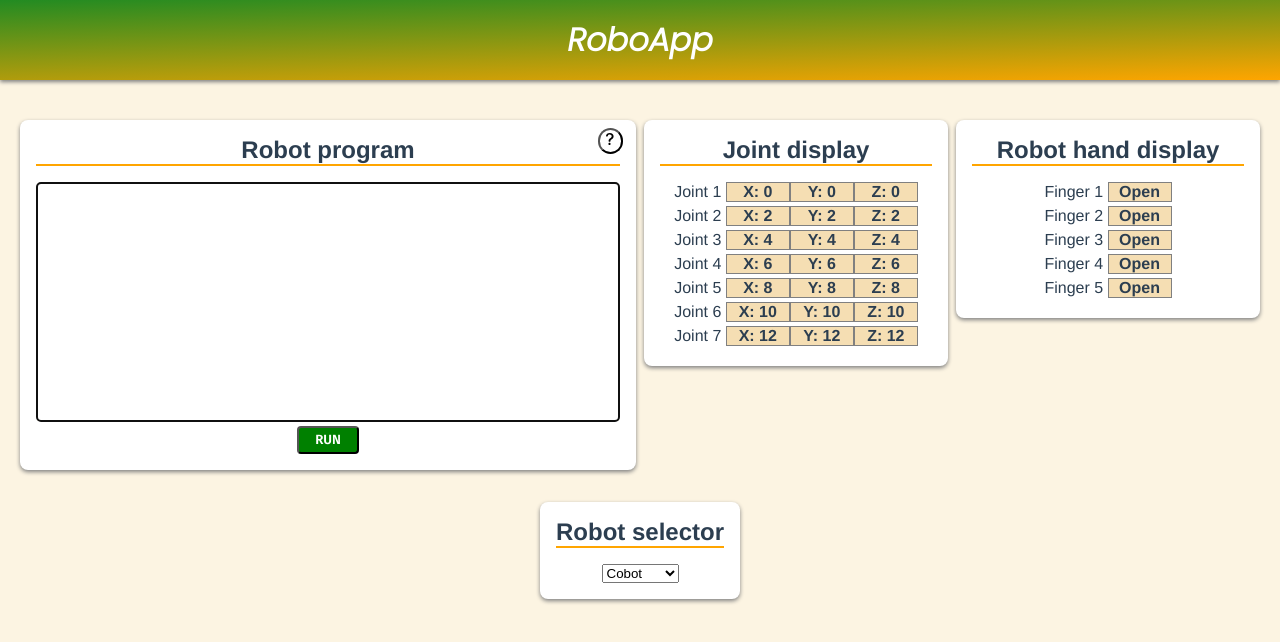
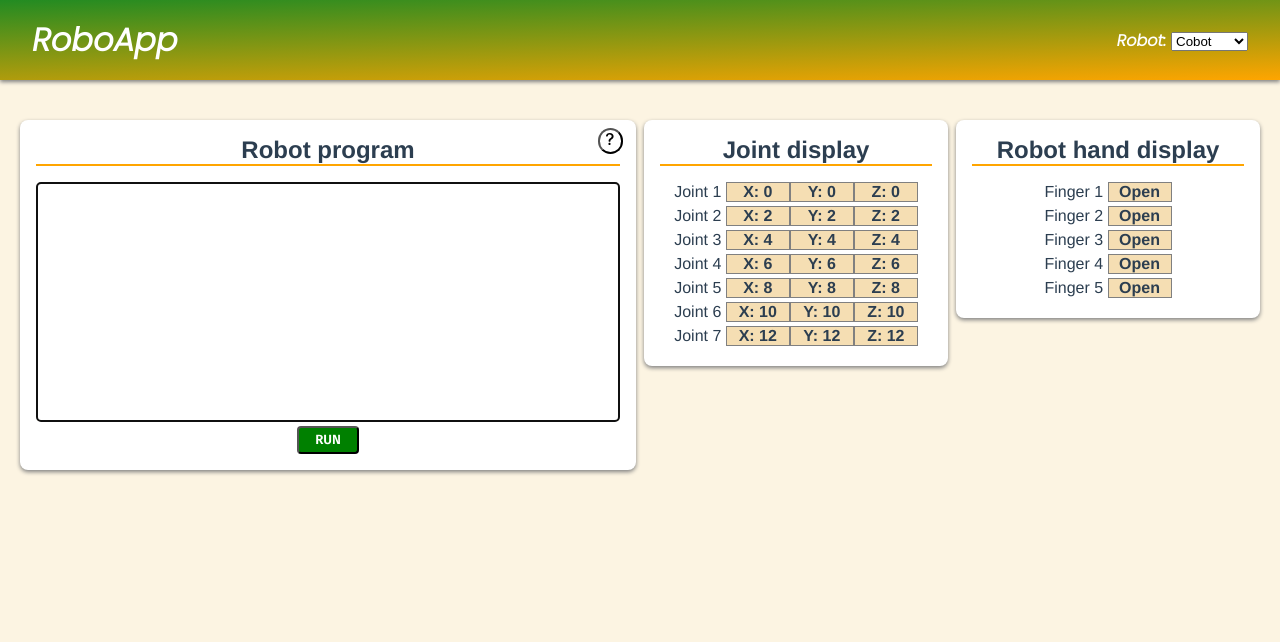
Before and after one commit to NagyEndre/RoboApp, a Vue app: page / in a window 1280 px wide. Shown: the top 642 px of the page. Built offline with nearby package versions, Linux system fonts and the light colour scheme.

Commit message:
REFACT: Embed RobotSelector into header

```diff
--- a/src/App.vue
+++ b/src/App.vue
@@ -2,7 +2,6 @@
   <div id="app">
     <the-header></the-header>
     <program-view></program-view>
-    <robot-selector></robot-selector>
   </div>
 </template>
 
@@ -10,7 +9,6 @@
 import { Component, Vue } from 'vue-property-decorator'
 import TheHeader from '@/components/TheHeader.vue'
 import ProgramView from '@/views/ProgramView.vue'
-import RobotSelector from '@/components/RobotSelector.vue'
 import robotConfigs from '@/model/robotConfigs.json'
 import { ToolType } from '@/model/ToolType'
 import { GripperBuilder, RobotHandBuilder } from '@/logic/RobotBuilder'
@@ -19,7 +17,6 @@ import { GripperBuilder, RobotHandBuilder } from '@/logic/RobotBuilder'
   components: {
     TheHeader,
     ProgramView,
-    RobotSelector,
   },
 })
 export default class App extends Vue {
--- a/src/components/RobotSelector.vue
+++ b/src/components/RobotSelector.vue
@@ -1,11 +1,12 @@
 <template>
-  <base-card title="Robot selector">
+  <div>
+    <label>Robot:</label>
     <select name="" id="" v-model="selectedRobotName">
       <option v-for="robot in robots" :key="robot.name" :value="robot.name">
         {{ robot.name }}
       </option>
     </select>
-  </base-card>
+  </div>
 </template>
 
 <script lang="ts">
@@ -19,7 +20,6 @@ export default class RobotSelector extends Vue {
   currentRobot = robotConfigs.robotConfigurations[0]
   selectedRobotName = this.currentRobot.name
   robots: RobotConfig[] = robotConfigs.robotConfigurations
-
 
   @Watch('selectedRobotName')
   onRobotChanged() {
@@ -59,3 +59,9 @@ interface RobotConfig {
   toolType: string
 }
 </script>
+<style scoped>
+label {
+  margin-right: 0.3rem;
+  font-weight: bold;
+}
+</style>
--- a/src/components/TheHeader.vue
+++ b/src/components/TheHeader.vue
@@ -1,16 +1,26 @@
 <template>
   <header>
     <h1>RoboApp</h1>
+    <robot-selector></robot-selector>
   </header>
 </template>
+<script lang="ts">
+import { Vue, Component } from 'vue-property-decorator'
+import RobotSelector from '@/components/RobotSelector.vue'
 
+@Component({ components: { RobotSelector } })
+export default class TheHeader extends Vue {}
+</script>
 <style scoped>
 header {
   background: linear-gradient(178deg, forestgreen, orange);
   color: white;
-  padding: 1rem 0;
+  padding: 1rem 2rem;
   box-shadow: 0 2px 4px grey;
   font-family: 'Poppins', sans-serif;
   margin-bottom: 2rem;
+  display: flex;
+  justify-content: space-between;
+  align-items: center;
 }
 </style>
```
